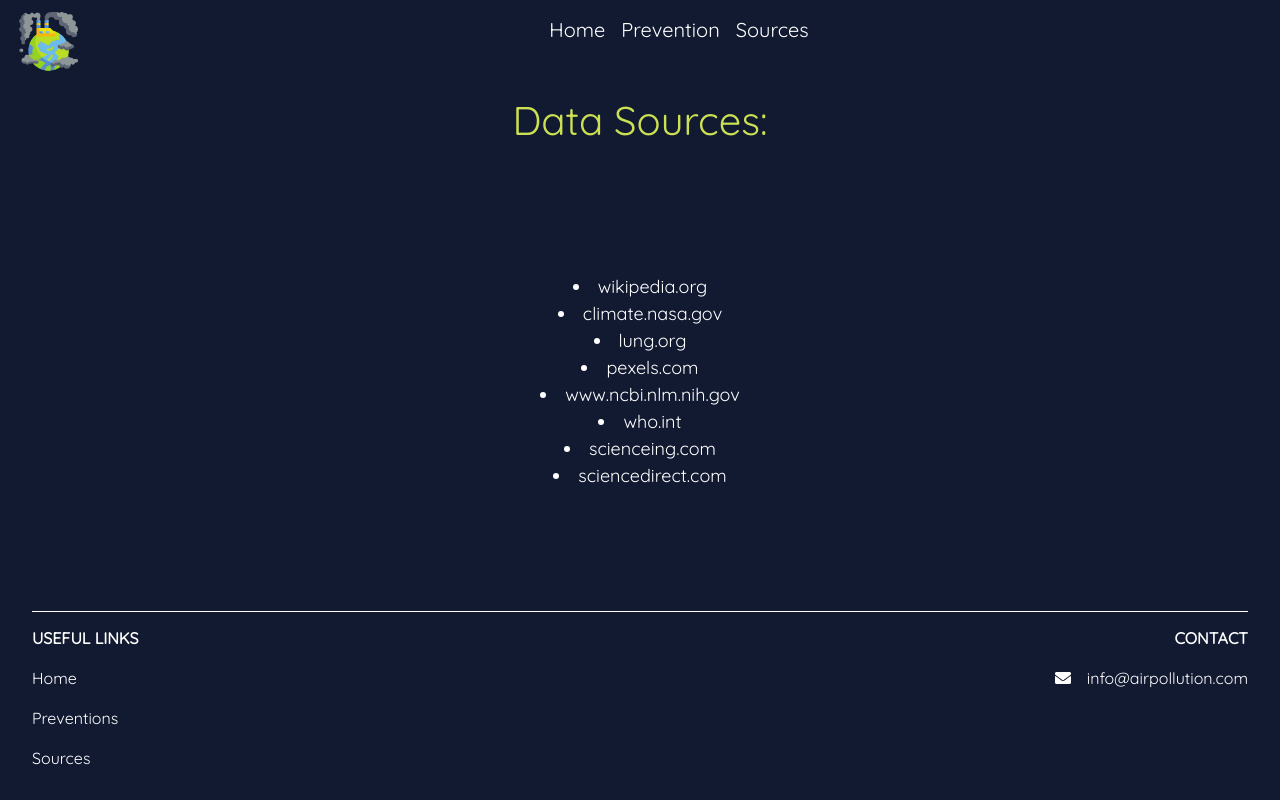
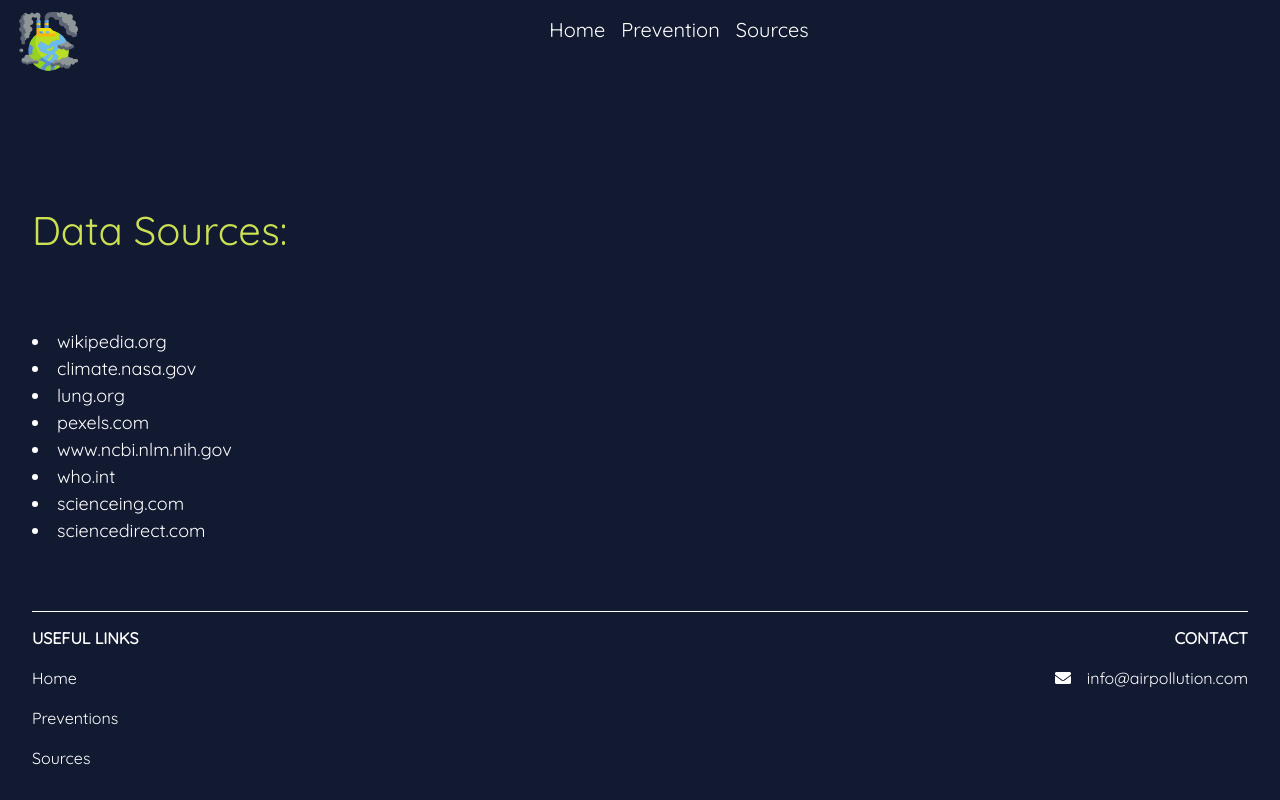
Before and after one commit to ad0rshcodes/air-pollution, a React (Create React App) app: page /sources in a window 1280 px wide. Built offline with nearby package versions, Linux system fonts and the light colour scheme.

Commit message:
small fix source page

```diff
--- a/src/index.css
+++ b/src/index.css
@@ -76,13 +76,13 @@
 }
 .src-h1 {
   display: flex;
-  justify-content: center;
+  justify-content: flex-start;
   font-size: 40px;
-  padding-top: 90px;
+  padding-top: 200px;
   color: rgb(203, 224, 82);
 }
 .src-ui {
-  text-align: center;
+  text-align:start;
   font-size: 18px;
 }
 .nf-head {
```
